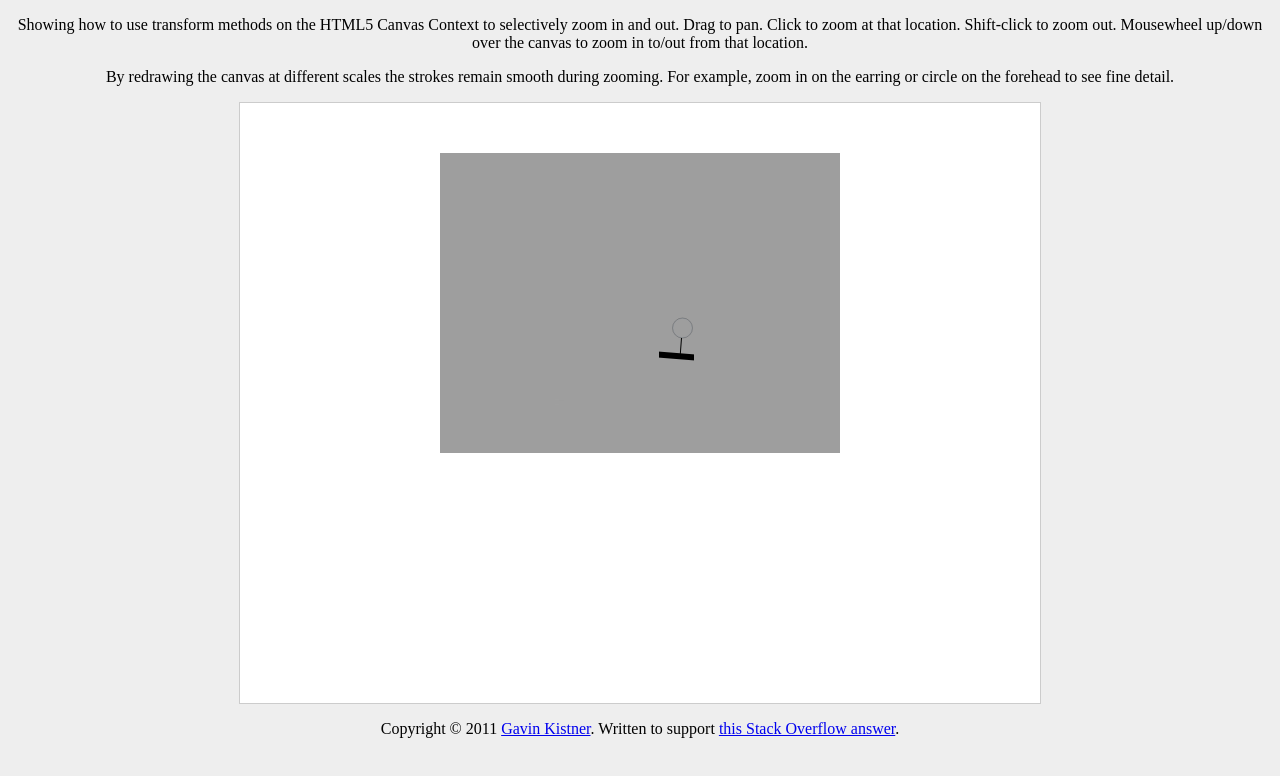
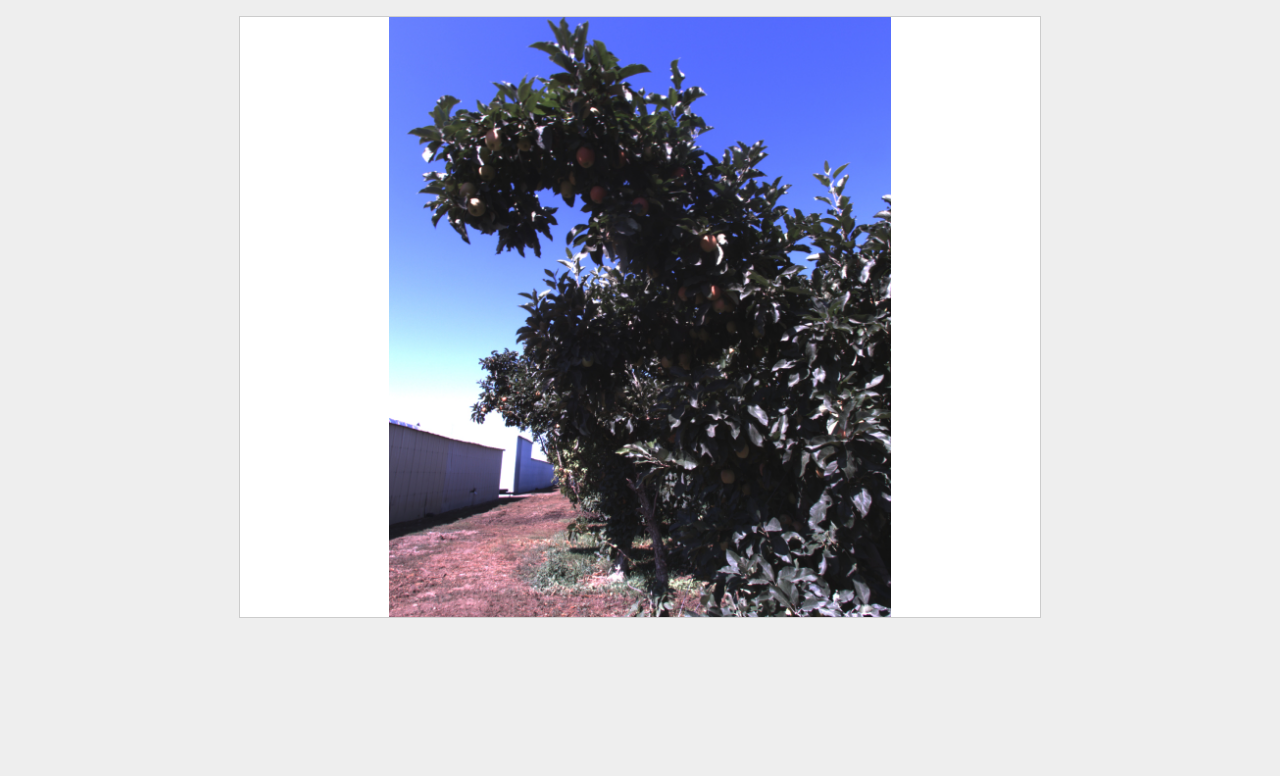
Before and after one commit to rob137/canvas-zoom, a plain HTML site: page index.html in a window 1280 px wide. Drawn offline with Linux system fonts and the light colour scheme.

Commit message:
Separate html from js

```diff
--- a/index.html
+++ b/index.html
@@ -6,176 +6,9 @@
 body { background:#eee; margin:1em; text-align:center; }
 canvas { display:block; margin:1em auto; background:#fff; border:1px solid #ccc }
     </style>
-</head><body>
-<p>Showing how to use transform methods on the HTML5 Canvas Context to selectively zoom in and out. Drag to pan. Click to zoom at that location. Shift-click to zoom out. Mousewheel up/down over the canvas to zoom in to/out from that location.</p>
-<p>By redrawing the canvas at different scales the strokes remain smooth during zooming. For example, zoom in on the earring or circle on the forehead to see fine detail.</p>
+  </head>
+  <body>
     <canvas></canvas>
-<p id="footer">Copyright © 2011 <a href="mailto:!@phrogz.net">Gavin Kistner</a>. Written to support <a href="http://stackoverflow.com/questions/5189968/zoom-to-cursor-calculations/5526721#5526721">this Stack Overflow answer</a>.</p>
-<script type="text/javascript" charset="utf-8">
-	var canvas = document.getElementsByTagName('canvas')[0];
-	canvas.width = 800; canvas.height = 600;
-	var gkhead = new Image;
-	var ball   = new Image;
-	window.onload = function(){
-		var ctx = canvas.getContext('2d');
-		trackTransforms(ctx);
-		function redraw(){
-			// Clear the entire canvas
-			var p1 = ctx.transformedPoint(0,0);
-			var p2 = ctx.transformedPoint(canvas.width,canvas.height);
-			ctx.clearRect(p1.x,p1.y,p2.x-p1.x,p2.y-p1.y);
-
-			// Alternatively:
-			// ctx.save();
-			// ctx.setTransform(1,0,0,1,0,0);
-			// ctx.clearRect(0,0,canvas.width,canvas.height);
-			// ctx.restore();
-
-			ctx.drawImage(gkhead,200,50);
-
-			ctx.beginPath();
-			ctx.lineWidth = 6;
-			ctx.moveTo(399,250);
-			ctx.lineTo(474,256);
-			ctx.stroke();
-
-			ctx.save();
-			ctx.translate(4,2);
-			ctx.beginPath();
-			ctx.lineWidth = 1;
-			ctx.moveTo(436,253);
-			ctx.lineTo(437.5,233);
-			ctx.stroke();
-
-			ctx.save();
-			ctx.translate(438.5,223);
-			ctx.strokeStyle = '#06c';
-			ctx.beginPath();
-			ctx.lineWidth = 0.05;
-			for (var i=0;i<60;++i){
-				ctx.rotate(6*i*Math.PI/180);
-				ctx.moveTo(9,0);
-				ctx.lineTo(10,0);
-				ctx.rotate(-6*i*Math.PI/180);
-			}
-			ctx.stroke();
-			ctx.restore();
-
-			ctx.beginPath();
-			ctx.lineWidth = 0.2;
-			ctx.arc(438.5,223,10,0,Math.PI*2);
-			ctx.stroke();
-			ctx.restore();
-
-			ctx.drawImage(ball,379,233,40,40);
-			ctx.drawImage(ball,454,239,40,40);
-			ctx.drawImage(ball,310,295,20,20);
-			ctx.drawImage(ball,314.5,296.5,5,5);
-			ctx.drawImage(ball,319,297.2,5,5);
-		}
-		redraw();
-
-		var lastX=canvas.width/2, lastY=canvas.height/2;
-		var dragStart,dragged;
-		canvas.addEventListener('mousedown',function(evt){
-			document.body.style.mozUserSelect = document.body.style.webkitUserSelect = document.body.style.userSelect = 'none';
-			lastX = evt.offsetX || (evt.pageX - canvas.offsetLeft);
-			lastY = evt.offsetY || (evt.pageY - canvas.offsetTop);
-			dragStart = ctx.transformedPoint(lastX,lastY);
-			dragged = false;
-		},false);
-		canvas.addEventListener('mousemove',function(evt){
-			lastX = evt.offsetX || (evt.pageX - canvas.offsetLeft);
-			lastY = evt.offsetY || (evt.pageY - canvas.offsetTop);
-			dragged = true;
-			if (dragStart){
-				var pt = ctx.transformedPoint(lastX,lastY);
-				ctx.translate(pt.x-dragStart.x,pt.y-dragStart.y);
-				redraw();
-			}
-		},false);
-		canvas.addEventListener('mouseup',function(evt){
-			dragStart = null;
-			if (!dragged) zoom(evt.shiftKey ? -1 : 1 );
-		},false);
-
-		var scaleFactor = 1.1;
-		var zoom = function(clicks){
-			var pt = ctx.transformedPoint(lastX,lastY);
-			ctx.translate(pt.x,pt.y);
-			var factor = Math.pow(scaleFactor,clicks);
-			ctx.scale(factor,factor);
-			ctx.translate(-pt.x,-pt.y);
-			redraw();
-		}
-
-		var handleScroll = function(evt){
-			var delta = evt.wheelDelta ? evt.wheelDelta/40 : evt.detail ? -evt.detail : 0;
-			if (delta) zoom(delta);
-			return evt.preventDefault() && false;
-		};
-		canvas.addEventListener('DOMMouseScroll',handleScroll,false);
-		canvas.addEventListener('mousewheel',handleScroll,false);
-	};
-	gkhead.src = 'http://phrogz.net/tmp/gkhead.jpg';
-	ball.src   = 'http://phrogz.net/tmp/alphaball.png';
-
-	// Adds ctx.getTransform() - returns an SVGMatrix
-	// Adds ctx.transformedPoint(x,y) - returns an SVGPoint
-	function trackTransforms(ctx){
-		var svg = document.createElementNS("http://www.w3.org/2000/svg",'svg');
-		var xform = svg.createSVGMatrix();
-		ctx.getTransform = function(){ return xform; };
-
-		var savedTransforms = [];
-		var save = ctx.save;
-		ctx.save = function(){
-			savedTransforms.push(xform.translate(0,0));
-			return save.call(ctx);
-		};
-		var restore = ctx.restore;
-		ctx.restore = function(){
-			xform = savedTransforms.pop();
-			return restore.call(ctx);
-		};
-
-		var scale = ctx.scale;
-		ctx.scale = function(sx,sy){
-			xform = xform.scaleNonUniform(sx,sy);
-			return scale.call(ctx,sx,sy);
-		};
-		var rotate = ctx.rotate;
-		ctx.rotate = function(radians){
-			xform = xform.rotate(radians*180/Math.PI);
-			return rotate.call(ctx,radians);
-		};
-		var translate = ctx.translate;
-		ctx.translate = function(dx,dy){
-			xform = xform.translate(dx,dy);
-			return translate.call(ctx,dx,dy);
-		};
-		var transform = ctx.transform;
-		ctx.transform = function(a,b,c,d,e,f){
-			var m2 = svg.createSVGMatrix();
-			m2.a=a; m2.b=b; m2.c=c; m2.d=d; m2.e=e; m2.f=f;
-			xform = xform.multiply(m2);
-			return transform.call(ctx,a,b,c,d,e,f);
-		};
-		var setTransform = ctx.setTransform;
-		ctx.setTransform = function(a,b,c,d,e,f){
-			xform.a = a;
-			xform.b = b;
-			xform.c = c;
-			xform.d = d;
-			xform.e = e;
-			xform.f = f;
-			return setTransform.call(ctx,a,b,c,d,e,f);
-		};
-		var pt  = svg.createSVGPoint();
-		ctx.transformedPoint = function(x,y){
-			pt.x=x; pt.y=y;
-			return pt.matrixTransform(xform.inverse());
-		}
-	}
-</script>
-</body></html>
+    <script type="text/javascript" src="script.js"></script>
+  </body>
+</html>
--- /dev/null
+++ b/script.js
@@ -0,0 +1,127 @@
+//phrogz.net/tmp/canvas_zoom_to_cursor.html
+const canvas = document.getElementsByTagName('canvas')[0];
+canvas.width = 800; canvas.height = 600;
+const img = new Image;
+window.onload = function(){
+  const ctx = canvas.getContext('2d');
+  trackTransforms(ctx);
+  function redraw(){
+    // Clear the entire canvas
+    const p1 = ctx.transformedPoint(0,0);
+    const p2 = ctx.transformedPoint(canvas.width,canvas.height);
+    ctx.clearRect(p1.x,p1.y,p2.x-p1.x,p2.y-p1.y);
+
+    // get the correct image ratio
+    var hRatio = canvas.width  / img.width    ;
+    var vRatio =  canvas.height / img.height  ;
+    var ratio  = Math.min ( hRatio, vRatio );
+    // center the image
+    var centerShift_x = ( canvas.width - img.width*ratio ) / 2;
+    var centerShift_y = ( canvas.height - img.height*ratio ) / 2;
+    ctx.clearRect(0,0,canvas.width, canvas.height);
+    ctx.drawImage(img, 0,0, img.width, img.height,
+      centerShift_x,centerShift_y,img.width*ratio, img.height*ratio);
+  }
+
+  redraw();
+
+  let lastX=canvas.width, lastY=canvas.height;
+  let dragStart,dragged;
+  canvas.addEventListener('mousedown',function(e){
+    document.body.style.mozUserSelect = document.body.style.webkitUserSelect = document.body.style.userSelect = 'none';
+    lastX = e.offsetX || (e.pageX - canvas.offsetLeft);
+    lastY = e.offsetY || (e.pageY - canvas.offsetTop);
+    dragStart = ctx.transformedPoint(lastX,lastY);
+    dragged = false;
+  },false);
+  canvas.addEventListener('mousemove',function(e){
+    lastX = e.offsetX || (e.pageX - canvas.offsetLeft);
+    lastY = e.offsetY || (e.pageY - canvas.offsetTop);
+    dragged = true;
+    if (dragStart){
+      const pt = ctx.transformedPoint(lastX,lastY);
+      ctx.translate(pt.x-dragStart.x,pt.y-dragStart.y);
+      redraw();
+    }
+  },false);
+  canvas.addEventListener('mouseup',function(e){
+    dragStart = null;
+  },false);
+
+  const scaleFactor = 1.1;
+  const zoom = function(clicks){
+    const pt = ctx.transformedPoint(lastX,lastY);
+    ctx.translate(pt.x,pt.y);
+    const factor = Math.pow(scaleFactor,clicks);
+    ctx.scale(factor,factor);
+    ctx.translate(-pt.x,-pt.y);
+    redraw();
+  }
+
+  const handleScroll = function(e){
+    const delta = e.wheelDelta ? e.wheelDelta/40 : e.detail ? -e.detail : 0;
+    if (delta) zoom(delta);
+    return e.preventDefault() && false;
+  };
+  canvas.addEventListener('DOMMouseScroll',handleScroll,false);
+  canvas.addEventListener('mousewheel',handleScroll,false);
+};
+img.src = 'image.jpg';
+
+// Adds ctx.getTransform() - returns an SVGMatrix
+// Adds ctx.transformedPoint(x,y) - returns an SVGPoint
+function trackTransforms(ctx){
+  const svg = document.createElementNS("http://www.w3.org/2000/svg",'svg');
+  let xform = svg.createSVGMatrix();
+  ctx.getTransform = function(){ return xform; };
+
+  const savedTransforms = [];
+  const save = ctx.save;
+  ctx.save = function(){
+    savedTransforms.push(xform.translate(0,0));
+    return save.call(ctx);
+  };
+  const restore = ctx.restore;
+  ctx.restore = function(){
+    xform = savedTransforms.pop();
+    return restore.call(ctx);
+  };
+
+  const scale = ctx.scale;
+  ctx.scale = function(sx,sy){
+    xform = xform.scaleNonUniform(sx,sy);
+    return scale.call(ctx,sx,sy);
+  };
+  const rotate = ctx.rotate;
+  ctx.rotate = function(radians){
+    xform = xform.rotate(radians*180/Math.PI);
+    return rotate.call(ctx,radians);
+  };
+  const translate = ctx.translate;
+  ctx.translate = function(dx,dy){
+    xform = xform.translate(dx,dy);
+    return translate.call(ctx,dx,dy);
+  };
+  const transform = ctx.transform;
+  ctx.transform = function(a,b,c,d,e,f){
+    const m2 = svg.createSVGMatrix();
+    m2.a=a; m2.b=b; m2.c=c; m2.d=d; m2.e=e; m2.f=f;
+    xform = xform.multiply(m2);
+    return transform.call(ctx,a,b,c,d,e,f);
+  };
+  const setTransform = ctx.setTransform;
+  ctx.setTransform = function(a,b,c,d,e,f){
+    xform.a = a;
+    xform.b = b;
+    xform.c = c;
+    xform.d = d;
+    xform.e = e;
+    xform.f = f;
+    return setTransform.call(ctx,a,b,c,d,e,f);
+  };
+  const pt  = svg.createSVGPoint();
+  ctx.transformedPoint = function(x,y){
+    pt.x=x; pt.y=y;
+    return pt.matrixTransform(xform.inverse());
+  }
+}
```
Lines whose indentation alone changed are shown as unchanged.
